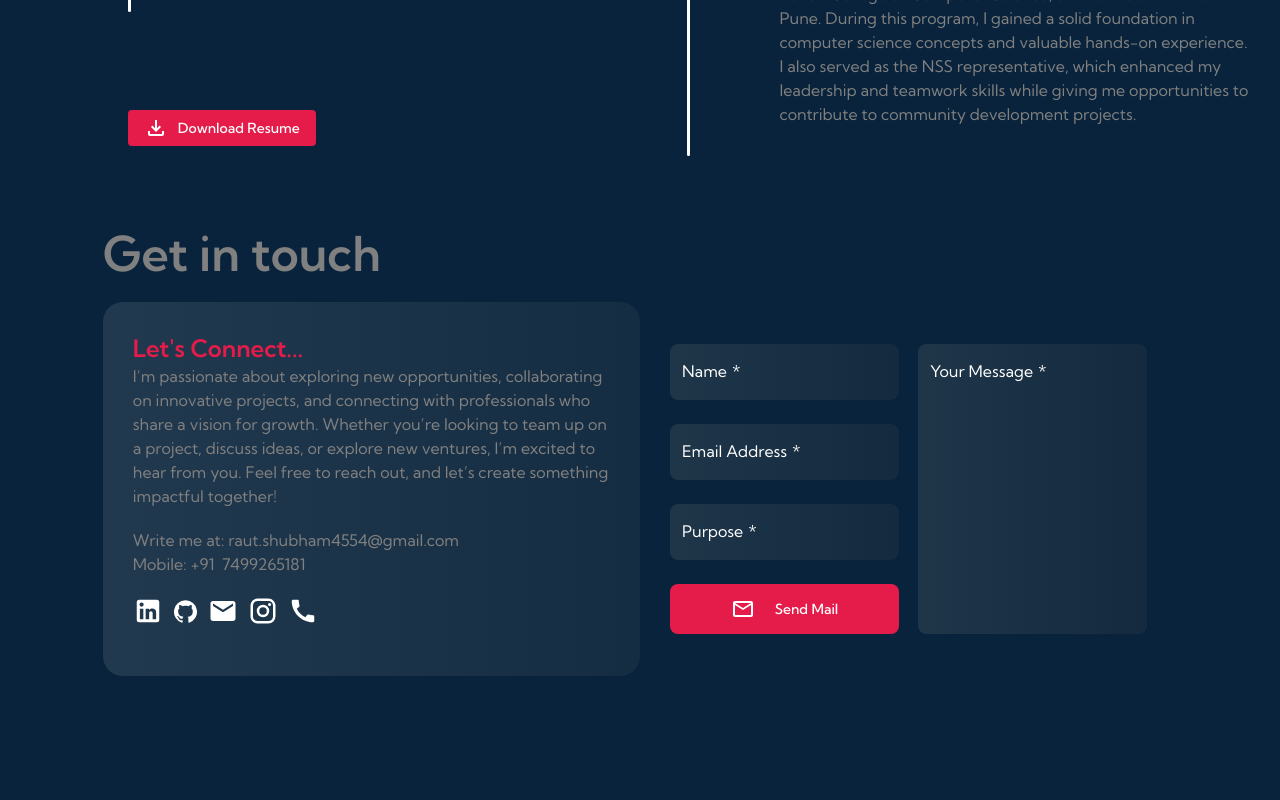
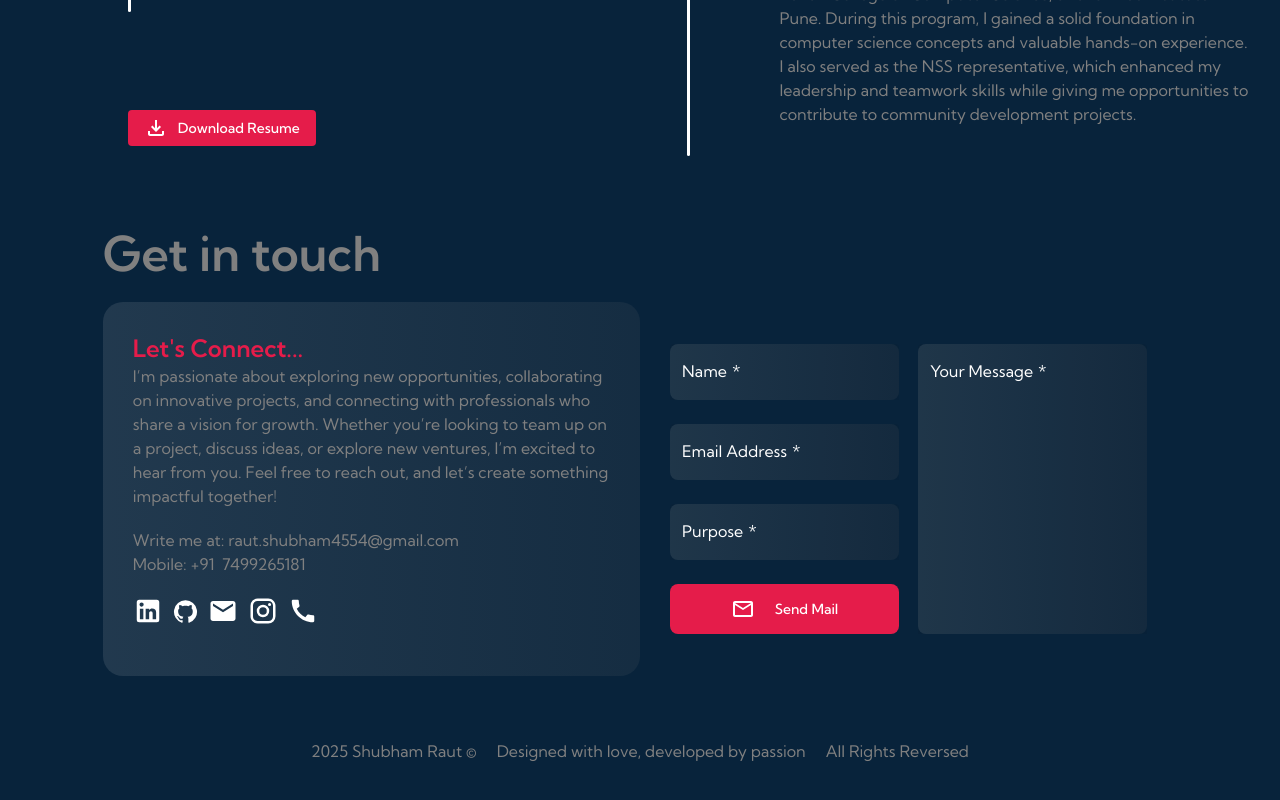
Before and after one commit to ShubhamRaut187/portfolio-ui, a React (Vite) app: page / in a window 1280 px wide. Shown: the part 3644-4444 px from the top of the page. Before the commit the page ends 4360 px from the top, so only its background shows below. Built offline with nearby package versions, Linux system fonts and the light colour scheme.

Commit message:
Added footer

```diff
--- a/package.json
+++ b/package.json
@@ -20,6 +20,8 @@
     "react-animated-cursor": "^2.11.2",
     "react-dom": "^18.3.1",
     "react-simple-typewriter": "^5.0.1",
+    "react-slick": "^0.30.3",
+    "slick-carousel": "^1.8.1",
     "styled-components": "^6.1.14"
   },
   "devDependencies": {
--- a/src/App.tsx
+++ b/src/App.tsx
@@ -8,6 +8,7 @@ import Skills from './pages/Skills';
 import Resume from './pages/Resume';
 import Welcome from './Audio/welcome.mp3'
 import Contact from './pages/Contact';
+import Footer from './components/Footer';
 
 const App: React.FC = () => {
   const buttonRef = useRef<HTMLButtonElement>(null);
@@ -45,6 +46,7 @@ const App: React.FC = () => {
       <Skills />
       <Resume />
       <Contact/>
+      <Footer/>
     </div>
   )
 }
--- /dev/null
+++ b/src/components/Footer/index.tsx
@@ -0,0 +1,33 @@
+import React from 'react'
+import styled from 'styled-components';
+import { Typography } from '@mui/material';
+// import CopyrightIcon from '@mui/icons-material/Copyright';
+
+const StyledFooter = styled.div`
+    width: 85%;
+    height: 70px;
+    display: flex;
+    align-items: center;
+    justify-content: center;
+    gap: 20px;
+    /* border: 2px solid red; */
+    margin: 20px auto;
+`;
+const Footer = () => {
+  return (
+    <StyledFooter>
+        <Typography variant='body1' sx={{ color: '#808080'}}>
+            2025 Shubham Raut ©
+            {/* <CopyrightIcon/> */}
+        </Typography>
+        <Typography variant='body1' sx={{ color: '#808080'}}>
+            Designed with love, developed by passion
+        </Typography>
+        <Typography variant='body1' sx={{ color: '#808080'}}>
+            All Rights Reversed
+        </Typography>
+    </StyledFooter>
+  )
+}
+
+export default Footer;
```
Also changed, not shown: 1 other file (tests, documents, lock files or other folders).
